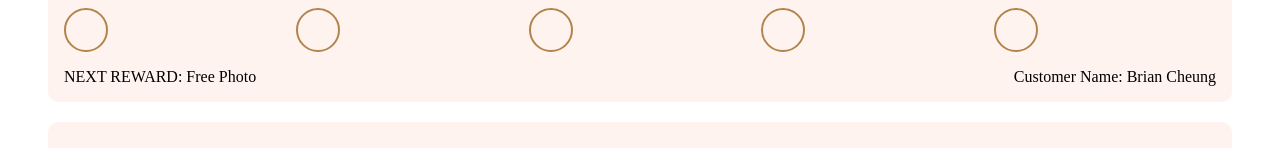
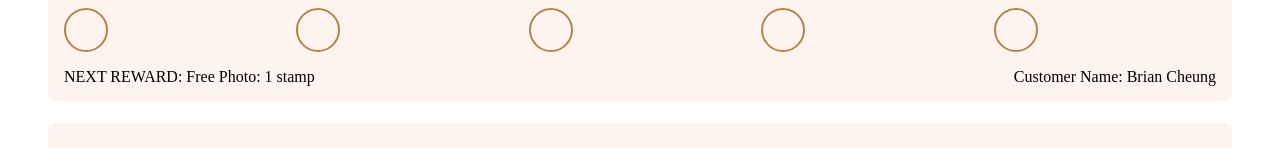
Before and after one commit to djchin123/project-PunchIT, a React (Vite) app: page / in a window 1280 px wide. Shown: the part 245-393 px from the top of the page. Built offline with nearby package versions, Linux system fonts and the light colour scheme.

Commit message:
punchcard small tiny typo update

```diff
--- a/src/components/customer/HomePage/PunchCard.tsx
+++ b/src/components/customer/HomePage/PunchCard.tsx
@@ -18,7 +18,7 @@ const PunchCard = ({ total = 10, filled = 4 }) => {
       </div>
 
       <div className="bottom-row">
-        <span className="reward">NEXT REWARD: Free Photo</span>
+        <span className="reward">NEXT REWARD: Free Photo: 1 stamp</span>
         <span className="name">Customer Name: Brian Cheung</span>
       </div>
     </div>
```
